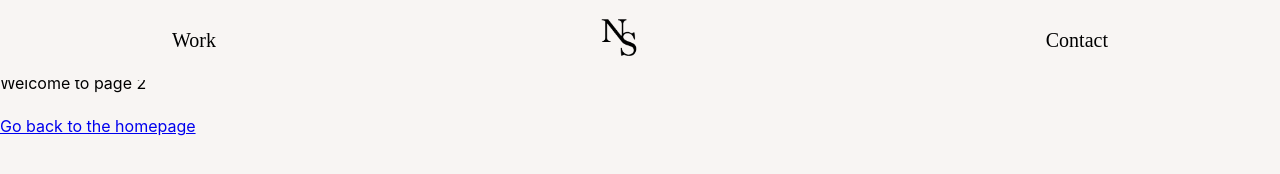
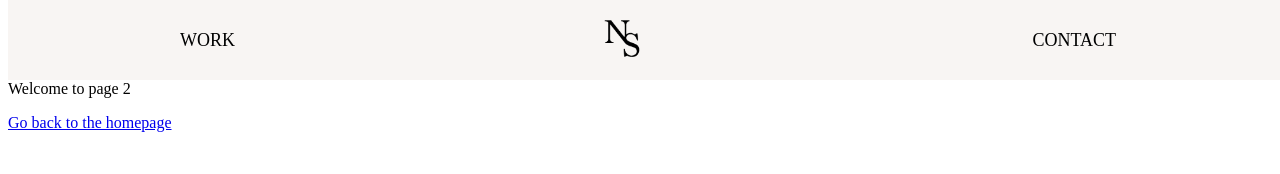
Before and after one commit to NourSouidd/WebDevPortfolio, a Gatsby site: page /page-2 in a window 1280 px wide. Built offline with nearby package versions, Linux system fonts and the light colour scheme; Gatsby itself is replaced by a stand-in of ours.

Commit message:
fixed header link

```diff
--- a/src/components/header.js
+++ b/src/components/header.js
@@ -47,7 +47,7 @@ const StyledInnerHeader = styled.nav`
   & a {
       margin: 0 20px;
       text-decoration: none;
-      font-size: 20px;
+      font-size: 18px;
       color: #000;
     }
 `
@@ -55,9 +55,9 @@ const Header = () => (
  <StyledHeader>
    <StyledContainer>
      <StyledInnerHeader>
-          <Link className="link" to="/">Work</Link>
+          <Link className="link" to="/">WORK</Link>
           <Link to="/"><img src={logoNS} alt={logoNS}/></Link>
-          <Link to="/">Contact</Link>
+          <Link to="/">CONTACT</Link>
       </StyledInnerHeader>
    </StyledContainer>
  </StyledHeader>
--- a/src/components/layout.js
+++ b/src/components/layout.js
@@ -10,7 +10,7 @@ import PropTypes from "prop-types"
 import { useStaticQuery, graphql } from "gatsby"
 
 import Header from "./header"
-import '../styles/styles.scss'
+// import '../styles/styles.scss'
 
 const Layout = ({ children }) => {
 
--- a/src/styles/styles.scss
+++ b/src/styles/styles.scss
@@ -1,11 +1,11 @@
 $font: 'Helvitica Neue', --apple-system, BlinkMacSystemFont, 'Segoe UI', Roboto,
 Oxygen, Ubunto, Cantarell, "Open Sans", "Helvetica Neue", sans-serif;
 
-//Colors
-// $white: #fff;
-// $black: #000;
-// $off-white: #f2f4f5;
-// $beige: #F8F5F3 ;
+// Colors
+$white: #fff;
+$black: #000;
+$off-white: #f2f4f5;
+$beige: #F8F5F3;
 
 html,
 body {
@@ -14,10 +14,6 @@ body {
     padding: 0;
     margin: 0;
     background: #F8F5F3;
-    color: #000;
+    color: $black;
     line-height: 27px;
 }
-
-.link {
-  color: #000;
-}
```
